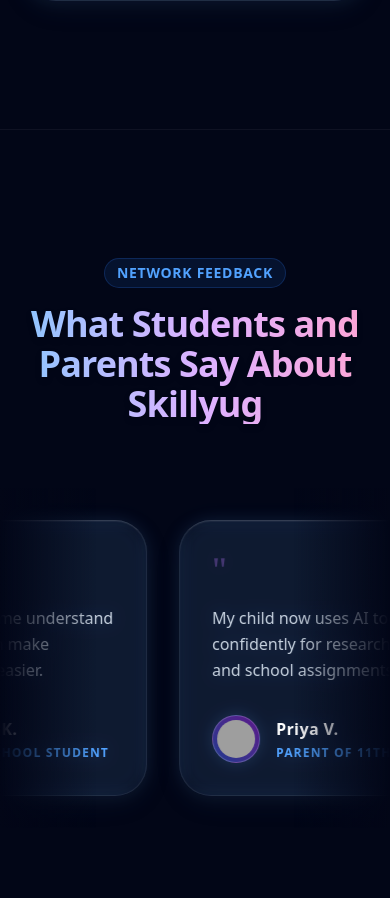
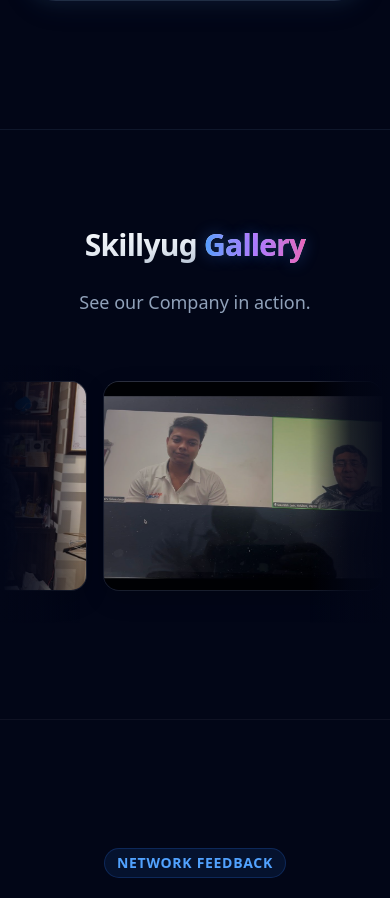
Before and after one commit to parv43/skillyugweb, a Next.js app: page / in a window 390 px wide. Shown: the part 5646-6544 px from the top of the page. Built offline with nearby package versions, Linux system fonts and the light colour scheme; grey boxes are pictures that could not be loaded.

Commit message:
Restore GallerySection on mobile

```diff
--- a/src/app/page.tsx
+++ b/src/app/page.tsx
@@ -75,10 +75,8 @@
       <SkillsSection />
       <StudentProjects />
 
-      {/* Gallery — visible on desktop only */}
-      <div className="hidden md:block">
-        <GallerySection />
-      </div>
+      {/* Gallery — visible on all devices */}
+      <GallerySection />
 
       {/* Learning Progression — visible on desktop only */}
       <div className="hidden md:block">
```
